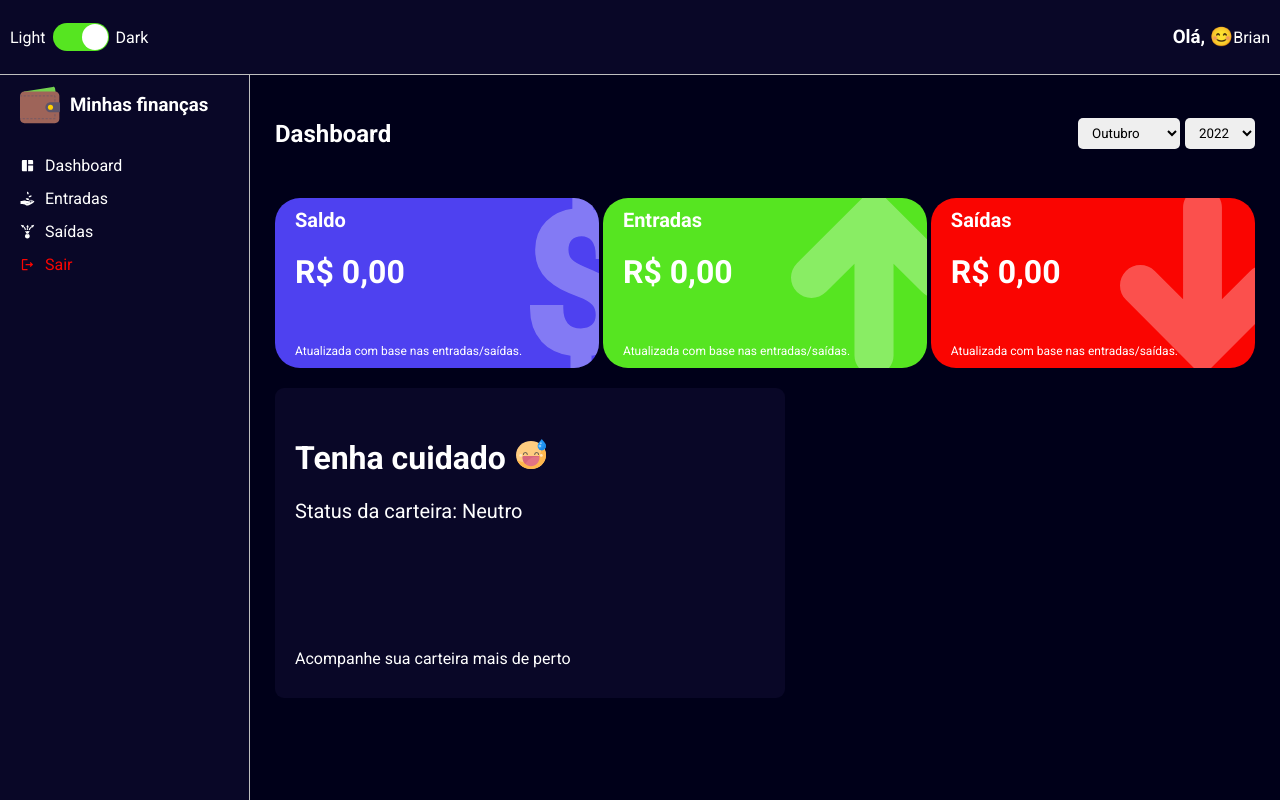
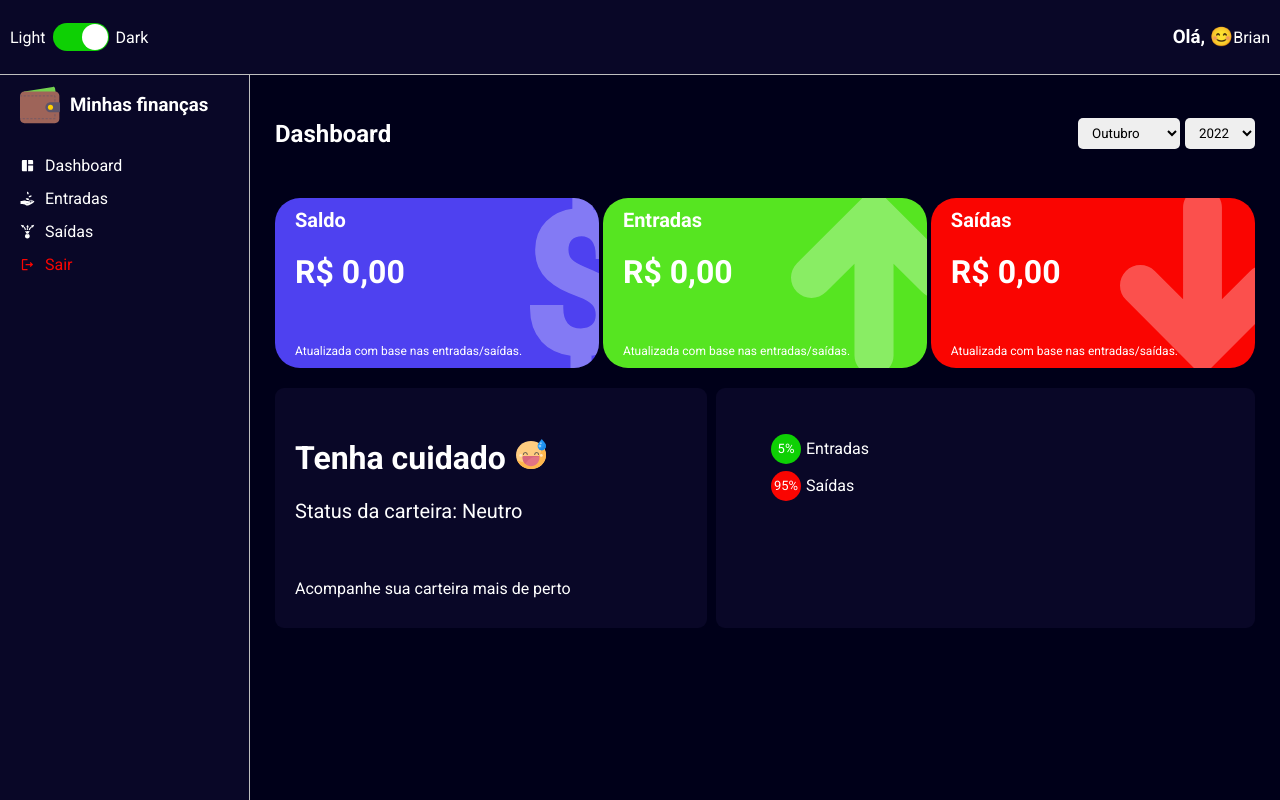
Before and after one commit to BVictorsk/my_finances, a React (Create React App) app: page /dashboard in a window 1280 px wide. Built offline with nearby package versions, Linux system fonts and the light colour scheme.

Commit message:
added pieChart component

```diff
--- a/package.json
+++ b/package.json
@@ -10,6 +10,7 @@
     "@types/node": "^16.11.64",
     "@types/react": "^18.0.21",
     "@types/react-dom": "^18.0.6",
+    "@types/recharts": "^1.8.23",
     "react": "^18.2.0",
     "react-countup": "^6.3.2",
     "react-dom": "^18.2.0",
@@ -17,6 +18,7 @@
     "react-router-dom": "^6.4.2",
     "react-scripts": "5.0.1",
     "react-switch": "^7.0.0",
+    "recharts": "^2.1.15",
     "styled-components": "^5.3.6",
     "typescript": "^4.8.4",
     "uuid": "^9.0.0",
--- a/src/components/cardStatus/index.tsx
+++ b/src/components/cardStatus/index.tsx
@@ -1,6 +1,5 @@
 import React from 'react';
 import { Container } from './styles';
-import happyImg from '../../assets/happy.svg'
 
 interface ICardStatusProps {
     title: string;
--- a/src/components/cardStatus/styles.ts
+++ b/src/components/cardStatus/styles.ts
@@ -1,8 +1,8 @@
 import styled from 'styled-components';
 
 export const Container = styled.div `
-    width: 48%;
-    height: 250px;
+    width: 40%;
+    height: 180px;
 
     background-color: ${props => props.theme.colors.secondary};
     color: ${props => props.theme.colors.white};
--- /dev/null
+++ b/src/components/pieChart/index.tsx
@@ -0,0 +1,38 @@
+import React from 'react';
+import { Container, SideLeft, LegendContainer, Legend, SideRight } from './styles'
+import { PieChart, Pie, Sector, Cell, ResponsiveContainer } from 'recharts';
+
+
+const PieChartComponent: React.FC = () => {
+    return (
+        <Container>
+            <SideLeft>
+                <LegendContainer>
+                    <Legend color={"#0ED004"}>
+                        <div>5%</div>
+                        <span>Entradas</span>
+                    </Legend>
+                    <Legend color={"#FA0501"}>
+                        <div>95%</div>
+                        <span>Saídas</span>
+                    </Legend>
+                </LegendContainer>
+            </SideLeft>
+            <SideRight>
+                {/* <ResponsiveContainer>
+                    <PieChart>
+                        <Pie
+                            data={[{amount: 30, percent: 95}]}
+                            labelLine={false}
+                            dataKey="percent"
+                        >
+
+                        </Pie>
+                    </PieChart>
+                </ResponsiveContainer> */}
+            </SideRight>
+        </Container>
+    );
+  }
+
+  export default PieChartComponent;
--- /dev/null
+++ b/src/components/pieChart/styles.ts
@@ -0,0 +1,56 @@
+import styled from 'styled-components';
+
+interface ILegendProps {
+    color: string,
+}
+
+export const Container = styled.div `
+    width: 55%;
+    height: 240px;
+
+    margin: 10px 0;
+
+    background-color: ${props => props.theme.colors.secondary};
+    color: ${props => props.theme.colors.white};
+
+    border-radius: 9px;
+
+    display: flex;
+`;
+
+export const SideLeft = styled.aside `
+    padding: 30px 15px;
+`;
+
+export const LegendContainer = styled.ul `
+    list-style: none;
+`;
+
+export const Legend = styled.li<ILegendProps> `
+    display: flex;
+    align-items: center;
+
+    margin: 7px 0;
+
+
+    > div {
+        background-color:${props => props.color};
+
+        width: 30px;
+        height: 30px;
+
+        border-radius: 20px;
+
+        font-size: 13px;
+        line-height: 30px;
+        text-align: center
+    }
+
+    > span {
+        margin-left: 5px;
+    }
+`;
+
+export const SideRight = styled.main `
+
+`;
--- a/src/pages/dashboard/index.tsx
+++ b/src/pages/dashboard/index.tsx
@@ -8,6 +8,7 @@
 import gains from '../../repositories/gains'
 import listOfMonths from '../../utils/months'
 import CardStatus from '../../components/cardStatus'
+import PieChartComponent from '../../components/pieChart'
 import happyImg from '../../assets/happy.svg'
 import sadImg from '../../assets/sad.svg'
 import grinningImg from '../../assets/grinning.svg'
@@ -183,6 +184,8 @@
                     icon={message.icon}
                 />
 
+                <PieChartComponent />
+
             </Content>
 
         </Container>
--- a/src/styles/themes/dark.ts
+++ b/src/styles/themes/dark.ts
@@ -12,7 +12,7 @@
         gray: '#bfbfbf',
 
         success: '#4e41f0',
-        info: '#56E521',
+        info: '#0ED004',
         warning: '#FA0501',
 
     }
```
Also changed, not shown: 1 other file (tests, documents, lock files or other folders).
